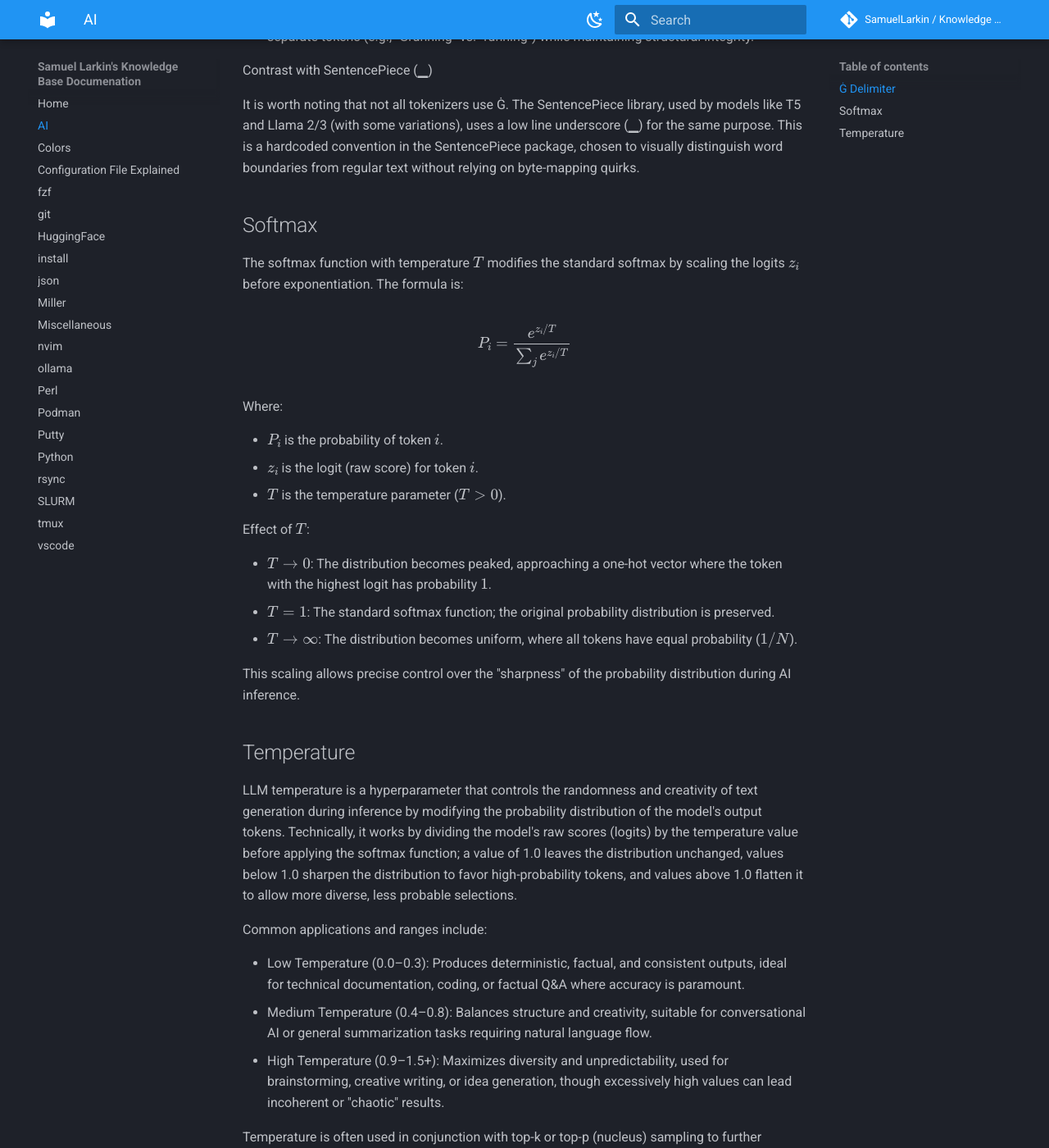
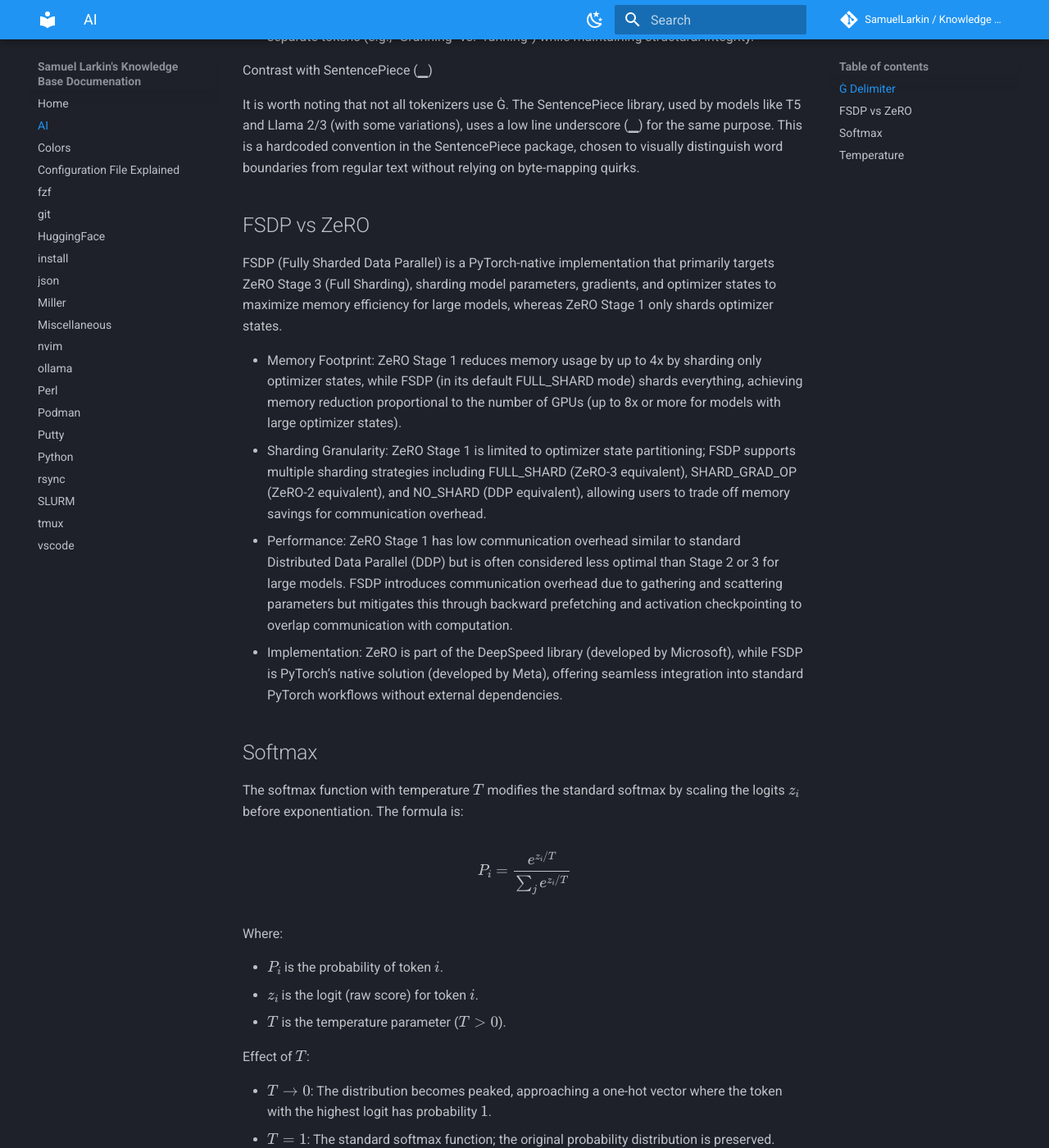
Before and after one commit to SamuelLarkin/kb, an MkDocs documentation site: the page built from docs/ai.md, in a window 1280 px wide and 1400 px high, scrolled down 898 px. Shown: the whole window at 82% size. Built offline with MkDocs 1.6.1 and Material for MkDocs 9.7.7, drawn with Linux system fonts in a browser that asks for light colours; comment, search, counter and statistics services are not loaded; the version menu is left out.

Commit message:
docs(ai): FSDP vs ZeRO

```diff
--- a/docs/ai.md
+++ b/docs/ai.md
@@ -29,6 +29,15 @@ Contrast with SentencePiece (▁)
 It is worth noting that not all tokenizers use Ġ.
 The SentencePiece library, used by models like T5 and Llama 2/3 (with some variations), uses a low line underscore (▁) for the same purpose.
 This is a hardcoded convention in the SentencePiece package, chosen to visually distinguish word boundaries from regular text without relying on byte-mapping quirks.
+
+## FSDP vs ZeRO
+
+FSDP (Fully Sharded Data Parallel) is a PyTorch-native implementation that primarily targets ZeRO Stage 3 (Full Sharding), sharding model parameters, gradients, and optimizer states to maximize memory efficiency for large models, whereas ZeRO Stage 1 only shards optimizer states.
+
+- Memory Footprint: ZeRO Stage 1 reduces memory usage by up to 4x by sharding only optimizer states, while FSDP (in its default FULL_SHARD mode) shards everything, achieving memory reduction proportional to the number of GPUs (up to 8x or more for models with large optimizer states).
+- Sharding Granularity: ZeRO Stage 1 is limited to optimizer state partitioning; FSDP supports multiple sharding strategies including FULL_SHARD (ZeRO-3 equivalent), SHARD_GRAD_OP (ZeRO-2 equivalent), and NO_SHARD (DDP equivalent), allowing users to trade off memory savings for communication overhead.
+- Performance: ZeRO Stage 1 has low communication overhead similar to standard Distributed Data Parallel (DDP) but is often considered less optimal than Stage 2 or 3 for large models. FSDP introduces communication overhead due to gathering and scattering parameters but mitigates this through backward prefetching and activation checkpointing to overlap communication with computation.
+- Implementation: ZeRO is part of the DeepSpeed library (developed by Microsoft), while FSDP is PyTorch’s native solution (developed by Meta), offering seamless integration into standard PyTorch workflows without external dependencies.
 
 ## Softmax
 
```
